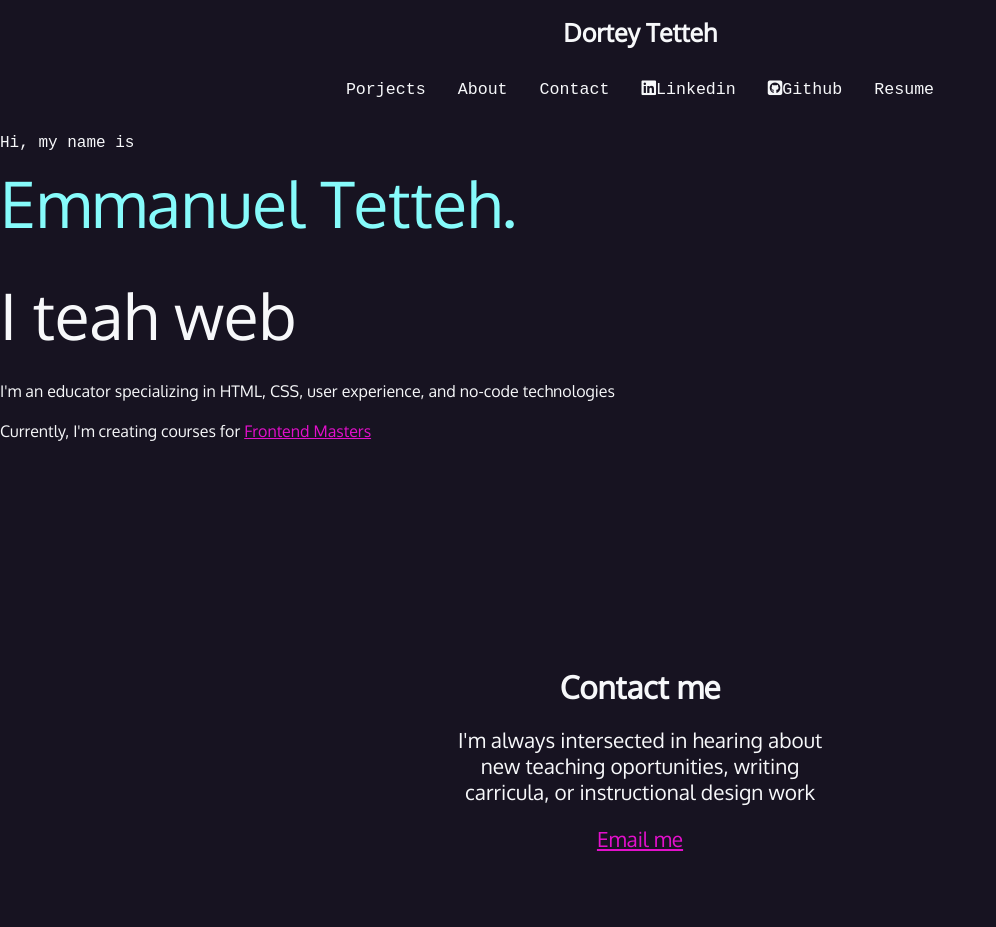
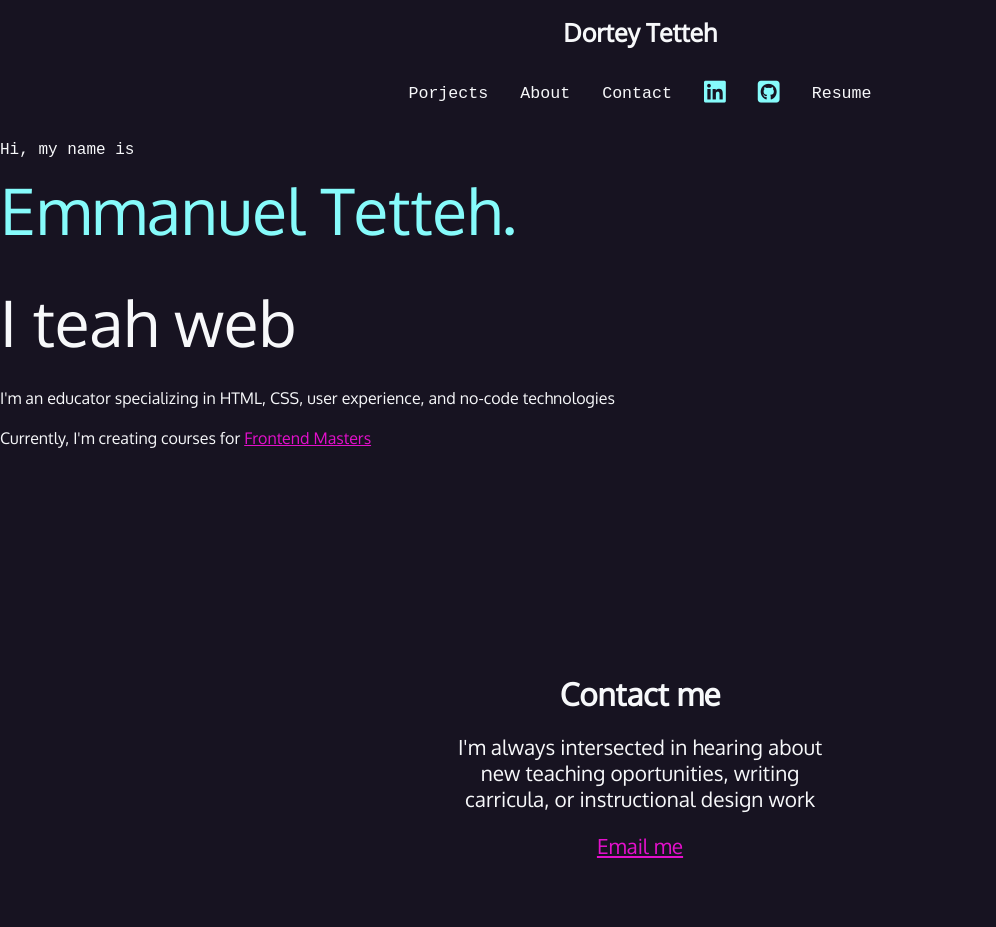
Before and after one commit to pythonwithDT/Getting-Tarted-with-Css---FrontEnd-Mentor, a plain HTML site: page index.html in a window 1280 px wide. Shown: the whole page, without its empty margins (0-996 px from the left). Drawn offline with Linux system fonts and the light colour scheme; a web font is replaced by a local one.

Commit message:
getting started with css

```diff
--- a/index.html
+++ b/index.html
@@ -18,9 +18,9 @@
             <li><a href="http://">About</a></li>
             <li><a href="http://">Contact</a></li>
             <li><a href="http://">
-                <i class="fa-brands fa-linkedin"></i>Linkedin
+                <span class="fa-brands fa-linkedin"></span><span class="sr-only"> Linkedin</span>
                 </a></li>
-            <li><a href="http://"><i class="fa-brands fa-square-github"></i>Github
+            <li><a href="http://"><span class="fa-brands fa-square-github" aria-hidden="true"></span><span class="sr-only"> Github</span>
                 </a></li>
             <li><a href="http://">Resume</a></li>
         </ul>
--- a/main.css
+++ b/main.css
@@ -109,6 +109,12 @@ nav li:first-child {
     text-align: center;
 }
 
+nav [class*="fa-"] {
+    font-size: 150%;
+    color: var(--aqua);
+}
+
+
 nav a {
     color: var(--white);
     text-decoration: none;
```
